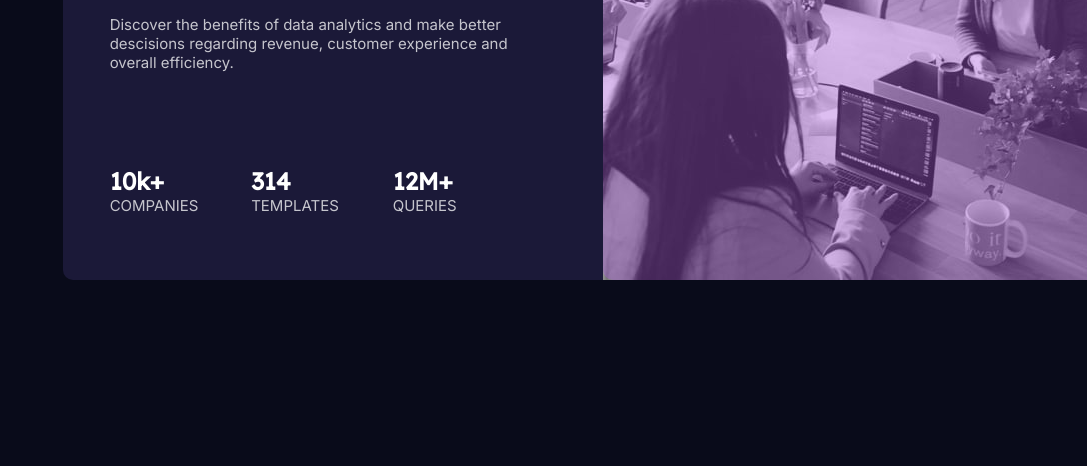
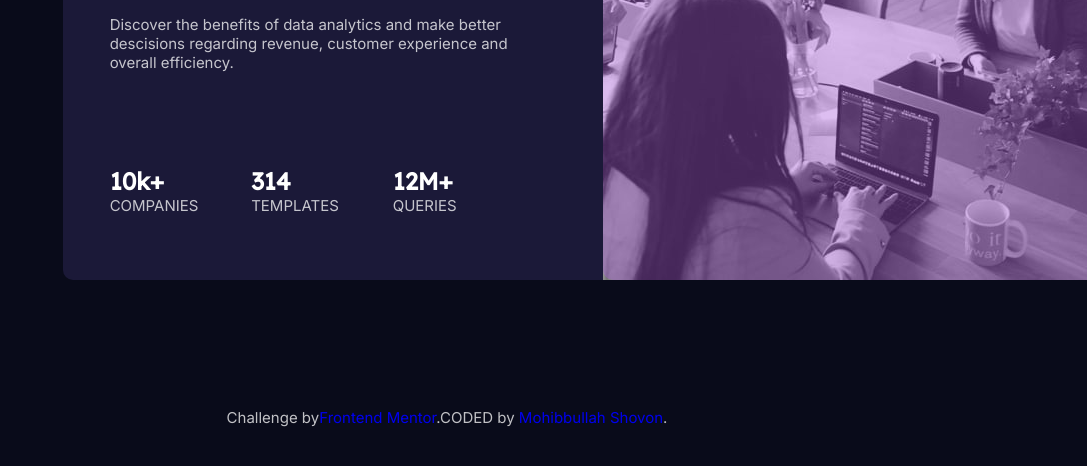
Before and after one commit to ShovonHunt/stat-preview-card-newbie, a plain HTML site: page index.html in a window 1280 px wide. Shown: the part 294-760 px from the top of the page, without its empty margins (193-1280 px from the left). Drawn offline with Linux system fonts and the light colour scheme.

Commit message:
finished the challenge

```diff
--- a/index.html
+++ b/index.html
@@ -53,5 +53,16 @@
       </div>
       <div id="image" class="half-width"></div>
     </section>
+
+    <footer>
+      <p>
+        Challenge by<a
+          href="https://www.frontendmentor.io?ref=challenge"
+          target="_blank"
+          >Frontend Mentor</a
+        >.CODED by
+        <a href="https://github.com/ShovonHunt">Mohibbullah Shovon</a>.
+      </p>
+    </footer>
   </body>
 </html>
--- a/style.css
+++ b/style.css
@@ -66,3 +66,9 @@ p {
 #middle {
   margin-top: 3rem;
 }
+footer {
+  text-align: center;
+}
+a {
+  text-decoration: none;
+}
```
